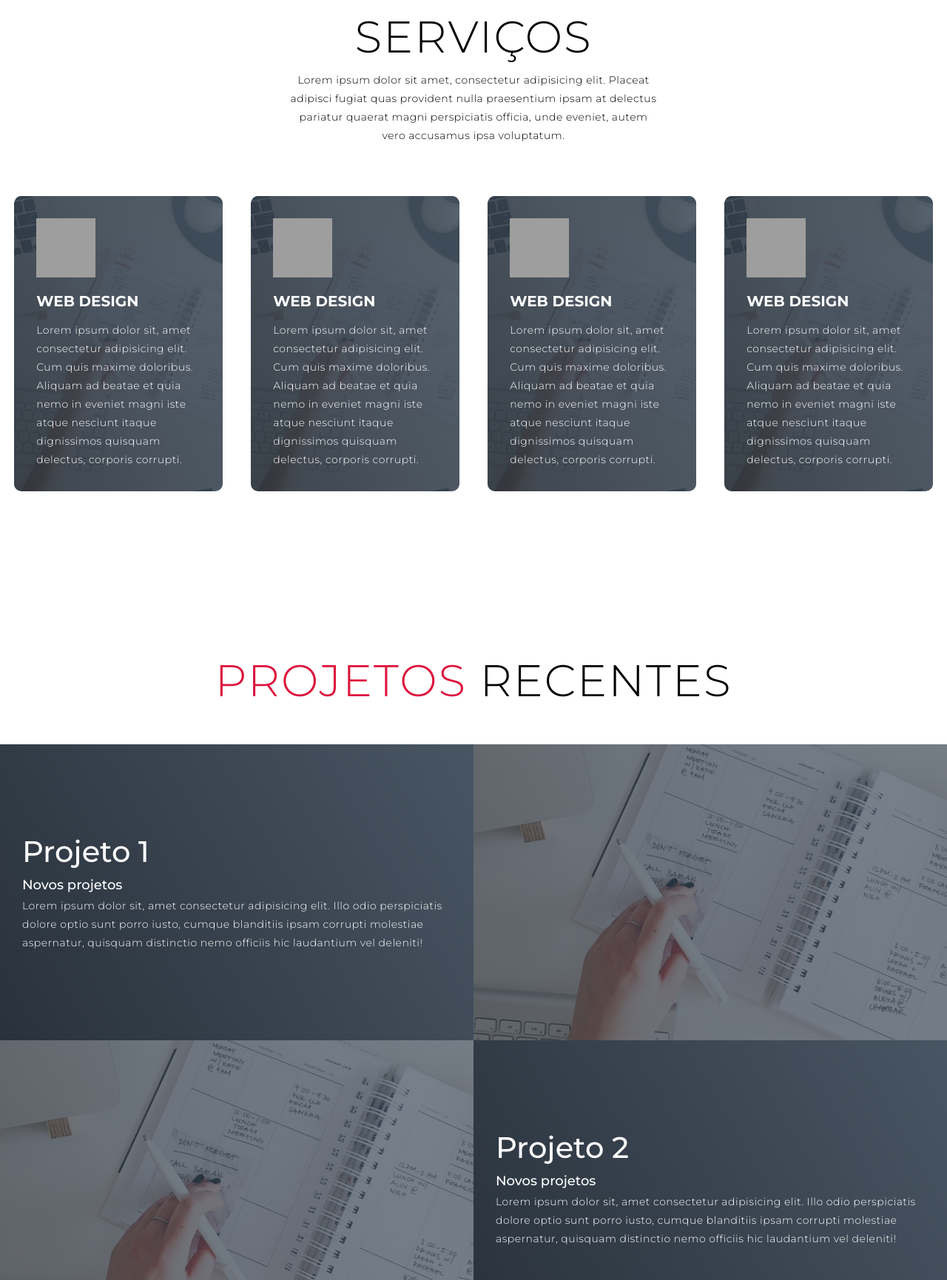
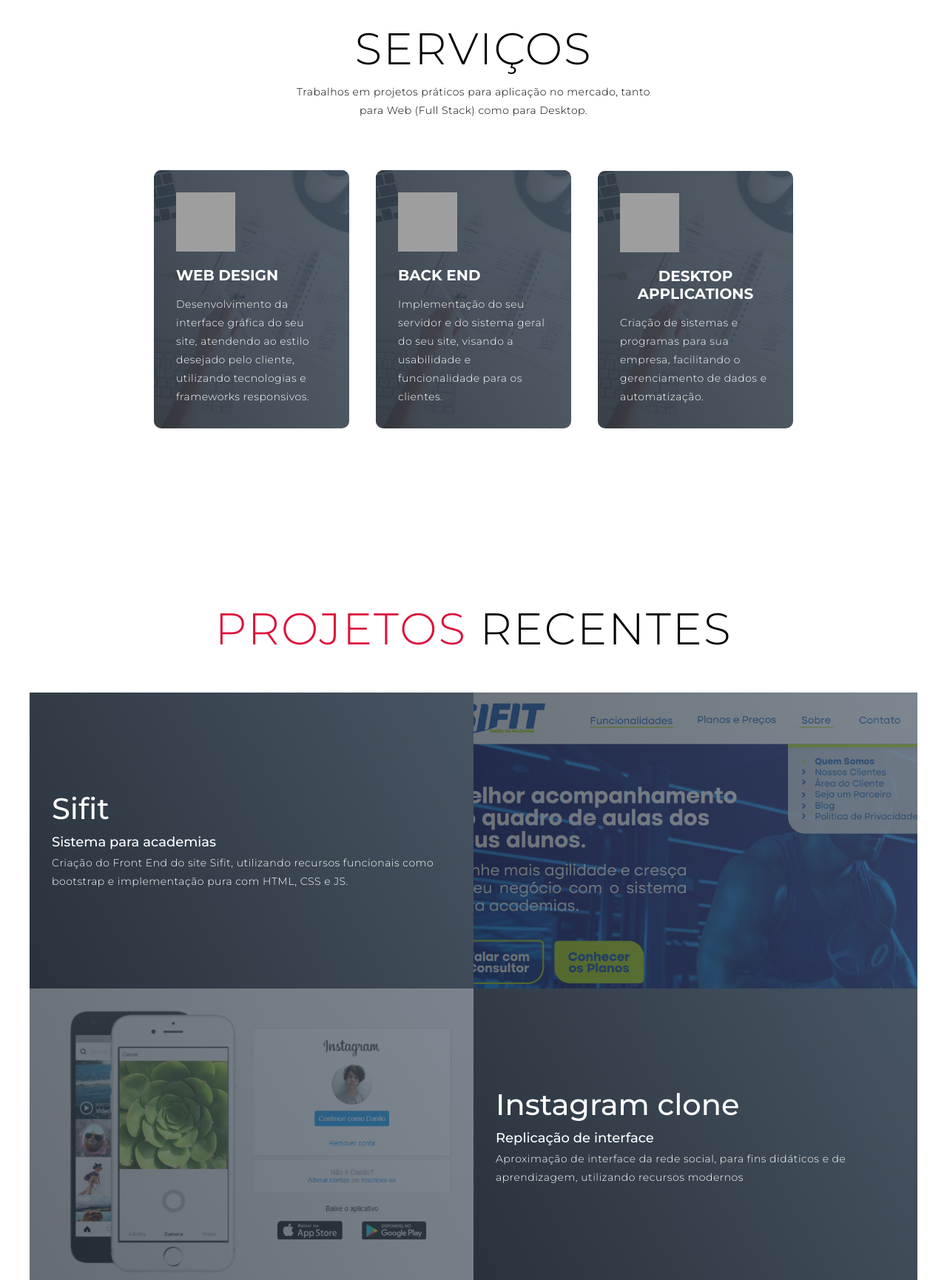
Before and after one commit to danilosp1/Site-de-pagina-unica, a plain HTML site: page index.html in a window 1280 px wide. Shown: the part 887-2617 px from the top of the page at 74% size. Drawn offline with Linux system fonts and the light colour scheme; grey boxes are pictures that could not be loaded.

Commit message:
first commit

```diff
--- a/app.js
+++ b/app.js
@@ -1,11 +1,22 @@
 const hamburger = document.querySelector('.header .nav-bar .hamburger')
 const mobileMenu = document.querySelector('.header .nav-bar ul')
 const header = document.querySelector('.header.container')
+const selectors = document.querySelectorAll('li > a')
+
+selectors.forEach(selected => {
+    selected.addEventListener('click', e => {
+        if(mobileMenu.classList.contains('active')){
+            hamburger.classList.toggle('active')
+            mobileMenu.classList.toggle('active')
+        }
+    })
+})
 
 hamburger.addEventListener('click', () => {
     hamburger.classList.toggle('active')
     mobileMenu.classList.toggle('active')
 })
+
 
 document.addEventListener('scroll', () => {
     var scrollPosition = window.scrollY;
--- a/index.html
+++ b/index.html
@@ -47,7 +47,7 @@
                 <h1>Bem vindo(a), <span></span></h1>
                 <h1>Meu nome é <span></span></h1>
                 <h1>Danilo <span></span></h1>
-                <a href="https://github.com/danilosp1" type="button" class="cta">Portfólio</a>
+                <a href="https://github.com/danilosp1" type="button" class="cta" target="_blank">Portfólio</a>
             </div>
         </div>
     </section>
@@ -58,28 +58,23 @@
         <div class="services container">
             <div class="service-top">
                 <h1 class="section-title">Serviços</h1>
-                <p>Lorem ipsum dolor sit amet, consectetur adipisicing elit. Placeat adipisci fugiat quas provident nulla praesentium ipsam at delectus pariatur quaerat magni perspiciatis officia, unde eveniet, autem vero accusamus ipsa voluptatum.</p>
+                <p>Trabalhos em projetos práticos para aplicação no mercado, tanto para Web (Full Stack) como para Desktop.</p>
             </div>
             <div class="service-bottom">
                 <div class="service-item">
                     <div class="icon"><img src="https://img.icons8.com/bubbles/100/000000/services.png"></div>
                     <h2>Web Design</h2>
-                    <p>Lorem ipsum dolor sit, amet consectetur adipisicing elit. Cum quis maxime doloribus. Aliquam ad beatae et quia nemo in eveniet magni iste atque nesciunt itaque dignissimos quisquam delectus, corporis corrupti.</p>
+                    <p>Desenvolvimento da interface gráfica do seu site, atendendo ao estilo desejado pelo cliente, utilizando tecnologias e frameworks responsivos.</p>
                 </div>
                 <div class="service-item">
                     <div class="icon"><img src="https://img.icons8.com/bubbles/100/000000/services.png"></div>
-                    <h2>Web Design</h2>
-                    <p>Lorem ipsum dolor sit, amet consectetur adipisicing elit. Cum quis maxime doloribus. Aliquam ad beatae et quia nemo in eveniet magni iste atque nesciunt itaque dignissimos quisquam delectus, corporis corrupti.</p>
+                    <h2>Back End</h2>
+                    <p>Implementação do seu servidor e do sistema geral do seu site, visando a usabilidade e funcionalidade para os clientes.</p>
                 </div>
                 <div class="service-item">
                     <div class="icon"><img src="https://img.icons8.com/bubbles/100/000000/services.png"></div>
-                    <h2>Web Design</h2>
-                    <p>Lorem ipsum dolor sit, amet consectetur adipisicing elit. Cum quis maxime doloribus. Aliquam ad beatae et quia nemo in eveniet magni iste atque nesciunt itaque dignissimos quisquam delectus, corporis corrupti.</p>
-                </div>
-                <div class="service-item">
-                    <div class="icon"><img src="https://img.icons8.com/bubbles/100/000000/services.png"></div>
-                    <h2>Web Design</h2>
-                    <p>Lorem ipsum dolor sit, amet consectetur adipisicing elit. Cum quis maxime doloribus. Aliquam ad beatae et quia nemo in eveniet magni iste atque nesciunt itaque dignissimos quisquam delectus, corporis corrupti.</p>
+                    <h2>Desktop Applications</h2>
+                    <p>Criação de sistemas e programas para sua empresa, facilitando o gerenciamento de dados e automatização.</p>
                 </div>
             </div>
         </div>
@@ -95,52 +90,52 @@
             <div class="all-projects">
                 <div class="project-item">
                     <div class="project-info">
-                        <h1>Projeto 1</h1>
-                        <h2>Novos projetos</h2>
-                        <p>Lorem ipsum dolor sit, amet consectetur adipisicing elit. Illo odio perspiciatis dolore optio sunt porro iusto, cumque blanditiis ipsam corrupti molestiae aspernatur, quisquam distinctio nemo officiis hic laudantium vel deleniti!</p>
+                        <h1>Sifit</h1>
+                        <h2>Sistema para academias</h2>
+                        <p>Criação do Front End do site Sifit, utilizando recursos funcionais como bootstrap e implementação pura com HTML, CSS e JS.</p>
                     </div>
                     <div class="project-img">
-                        <img src="./img/img-1.png" alt="img">
+                        <img src="./img/sifit.png" alt="img">
                     </div>
                 </div>
                 <div class="project-item">
                     <div class="project-info">
-                        <h1>Projeto 2</h1>
-                        <h2>Novos projetos</h2>
-                        <p>Lorem ipsum dolor sit, amet consectetur adipisicing elit. Illo odio perspiciatis dolore optio sunt porro iusto, cumque blanditiis ipsam corrupti molestiae aspernatur, quisquam distinctio nemo officiis hic laudantium vel deleniti!</p>
+                        <h1>Instagram clone</h1>
+                        <h2>Replicação de interface</h2>
+                        <p>Aproximação de interface da rede social, para fins didáticos e de aprendizagem, utilizando recursos modernos</p>
                     </div>
                     <div class="project-img">
-                        <img src="./img/img-1.png" alt="img">
+                        <img src="./img/insta.png" alt="img">
                     </div>
                 </div>
                 <div class="project-item">
                     <div class="project-info">
-                        <h1>Projeto 3</h1>
-                        <h2>Novos projetos</h2>
-                        <p>Lorem ipsum dolor sit, amet consectetur adipisicing elit. Illo odio perspiciatis dolore optio sunt porro iusto, cumque blanditiis ipsam corrupti molestiae aspernatur, quisquam distinctio nemo officiis hic laudantium vel deleniti!</p>
+                        <h1>Registro de pedidos</h1>
+                        <h2>Para uma fábrica de calçados</h2>
+                        <p>Utilização de python para criar uma interface simples e prática para uso de empresa de calçados. A ferramenta registra pedidos e gera planilha para impressão. </p>
                     </div>
                     <div class="project-img">
-                        <img src="./img/img-1.png" alt="img">
+                        <img src="./img/python.png" alt="img">
                     </div>
                 </div>
                 <div class="project-item">
                     <div class="project-info">
-                        <h1>Projeto 4</h1>
-                        <h2>Novos projetos</h2>
-                        <p>Lorem ipsum dolor sit, amet consectetur adipisicing elit. Illo odio perspiciatis dolore optio sunt porro iusto, cumque blanditiis ipsam corrupti molestiae aspernatur, quisquam distinctio nemo officiis hic laudantium vel deleniti!</p>
+                        <h1>Proffy</h1>
+                        <h2>Projeto de treino</h2>
+                        <p>Projeto open source criado na Next Level Week, utilizando tecnologias recentes para criação de uma plataforma online de estudos.</p>
                     </div>
                     <div class="project-img">
-                        <img src="./img/img-1.png" alt="img">
+                        <img src="./img/proffy.png" alt="img">
                     </div>
                 </div>
                 <div class="project-item">
                     <div class="project-info">
-                        <h1>Projeto 5</h1>
-                        <h2>Novos projetos</h2>
-                        <p>Lorem ipsum dolor sit, amet consectetur adipisicing elit. Illo odio perspiciatis dolore optio sunt porro iusto, cumque blanditiis ipsam corrupti molestiae aspernatur, quisquam distinctio nemo officiis hic laudantium vel deleniti!</p>
+                        <h1>RocketQ</h1>
+                        <h2>Fórum de perguntas</h2>
+                        <p>Utilização de NodeJS e SQLite para criação de um fórum simples, com salas individuais para perguntas e administração dos criadores de cada sala, protegidas com senha.</p>
                     </div>
                     <div class="project-img">
-                        <img src="./img/img-1.png" alt="img">
+                        <img src="./img/rocketQ.png" alt="img">
                     </div>
                 </div>
             </div>
@@ -158,9 +153,9 @@
             </div>
             <div class="col-right">
                 <h1 class="section-title">Sobre <span>mim</span></h1>
-                <h2>Desenvolvedor Front End</h2>
-                <p>Lorem ipsum dolor sit amet consectetur adipisicing elit. Quo quaerat maxime dolor dolorum architecto cum officia quas incidunt perspiciatis excepturi placeat, ipsam quisquam? Incidunt vitae nesciunt tempore doloremque commodi soluta. Lorem ipsum dolor sit amet consectetur adipisicing elit. Laudantium ratione magnam, quam voluptate, odit nulla amet error molestiae, vero quod eos molestias nisi ipsam maiores obcaecati impedit doloribus? Accusantium, maiores.</p>
-                <a class="cta" href="#">Download Resumo</a>
+                <h2>Programador</h2>
+                <p>Sou um jovem de 18 anos apaixonado por tecnologia. Tenho gosto por novos conhecimentos e busco sempre melhorar minhas habilidades, através de pesquisas, projetos, trabalhos e desafios que me tornam a cada dia melhor. Valorizo a qualidade e a funcionalidade do que faço, atendendo de forma concreta as demandas.</p>
+                <a class="cta" href="./src/Currículo - Danilo da Silva Pinto.pdf" download="">Download Resumo</a>
             </div>
         </div>
     </section>
@@ -179,8 +174,7 @@
                     <div class="icon"><img src="https://img.icons8.com/bubbles/100/000000/phone.png" alt=""></div>
                     <div class="contact-info">
                         <h1>Telefone</h1>
-                        <h2>+55 10 99999-9999</h2>
-                        <h2>+55 10 99999-9999</h2>
+                        <h2>+55 14 99896-7351</h2>
                     </div>
                 </div>
                 <div class="contact-item">
@@ -211,16 +205,16 @@
             <h2>Sua Solução Web Completa</h2>
             <div class="social-icon">
                 <div class="social-item">
-                    <a href="#"><img src="https://img.icons8.com/bubbles/100/000000/facebook-new.png" alt="Facebook"></a>
+                    <a href="" target="_blank"><img src="https://img.icons8.com/bubbles/100/000000/facebook-new.png" alt="Facebook"></a>
                 </div>
                 <div class="social-item">
-                    <a href="https://www.instagram.com/dan.sp1/?hl=pt-br"><img src="https://img.icons8.com/bubbles/100/000000/instagram.png" alt="Instagram"></a>
+                    <a href="https://www.instagram.com/dan.sp1/?hl=pt-br" target="_blank"><img src="https://img.icons8.com/bubbles/100/000000/instagram.png" alt="Instagram"></a>
                 </div>
                 <div class="social-item">
-                    <a href="#"><img src="https://img.icons8.com/bubbles/100/000000/twitter.png" alt="Twitter"></a>
+                    <a href="" target="_blank"><img src="https://img.icons8.com/bubbles/100/000000/twitter.png" alt="Twitter"></a>
                 </div>
                 <div class="social-item">
-                    <a href="din.com/in/danilo-da-silva-pinto-5632b11aa/"><img src="https://img.icons8.com/bubbles/100/000000/linkedin.png" alt="LinkedIn"></a>
+                    <a href="https://www.linkedin.com/in/danilo-da-silva-pinto-5632b11aa/" target="_blank"><img src="https://img.icons8.com/bubbles/100/000000/linkedin.png" alt="LinkedIn"></a>
                 </div>
             </div>
             <p>Copyright © 2022 Danilo. All rights reserved</p>
--- a/style/global.css
+++ b/style/global.css
@@ -14,7 +14,7 @@ a{
     text-decoration: none;
 }
 .container{
-    min-width: 100vw;
+    width: 100vw;
     min-height: 100vh;
     width: 100%;
     display: flex;
```
Also changed, not shown: style/query.css (+9 -0 lines), img/Design.jpg (deleted), img/hero-bg.png, img/img-2.png, img/insta.png (added), img/proffy.png (added), img/python.png (added), img/rocketQ.png (added), img/sifit.png (added), 1 other file.
